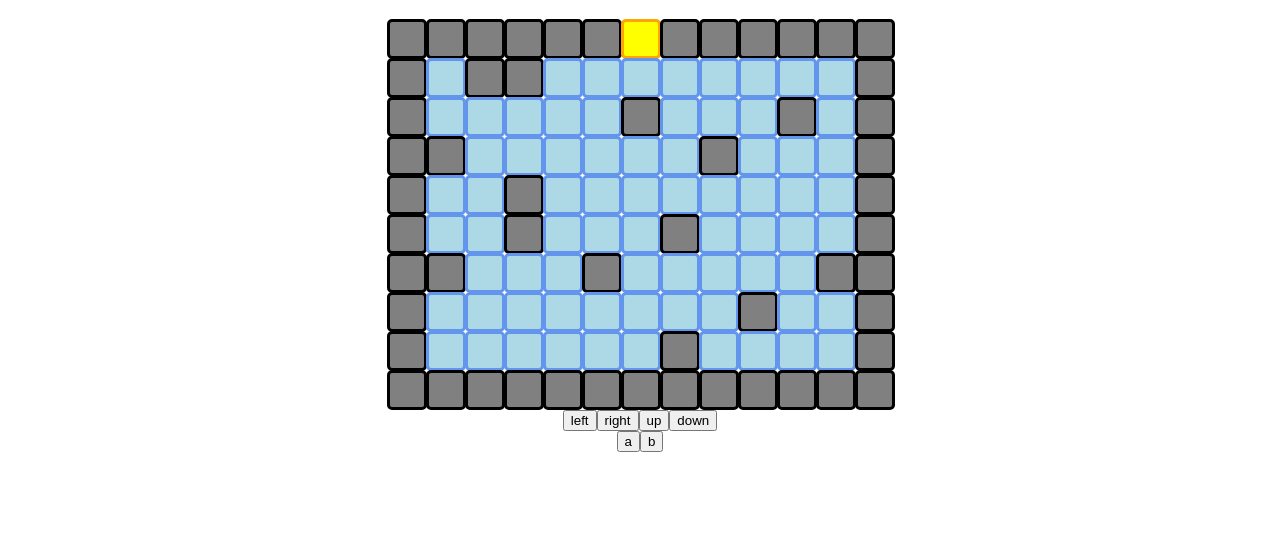
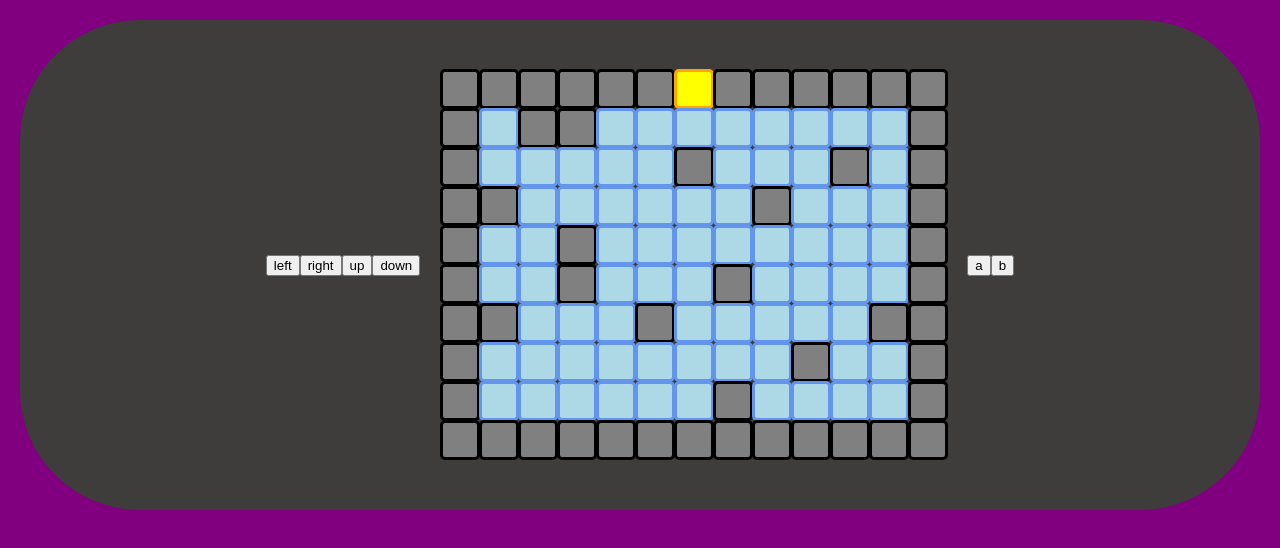
Before and after one commit to newusername1234/react-tile-game, a React (Create React App) app: page / in a window 1280 px wide. Shown: the top 548 px of the page. Built offline with nearby package versions, Linux system fonts and the light colour scheme.

Commit message:
adds bad styles

```diff
--- a/src/AB.js
+++ b/src/AB.js
@@ -2,9 +2,9 @@ import React from 'react';
 
 export default function AB({onClick}) {
     return (
-        <div>
-            <button value="a">a</button>
-            <button value="b" onClick={onClick}>b</button>
+        <div className="ab">
+            <button className="a" value="a">a</button>
+            <button className="b" value="b" onClick={onClick}>b</button>
         </div>
     )
 }
--- a/src/DPad.js
+++ b/src/DPad.js
@@ -3,10 +3,10 @@ import React from 'react';
 export default function DPad({onClick}) {
     return (
         <div className="dpad">
-            <button value="left" onClick={onClick}>left</button>
-            <button value="right" onClick={onClick}>right</button>
-            <button value="up" onClick={onClick}>up</button>
-            <button value="down" onClick={onClick}>down</button>
+            <button className="left" value="left" onClick={onClick}>left</button>
+            <button className="right" value="right" onClick={onClick}>right</button>
+            <button className="up" value="up" onClick={onClick}>up</button>
+            <button className="down" value="down" onClick={onClick}>down</button>
             {/* <button value="reset" onClick={onClick}>reset</button> */}
         </div>
     );
--- a/src/Game.js
+++ b/src/Game.js
@@ -108,16 +108,17 @@ export default class Game extends React.Component {
         return (
             <div className="game">
                 <div className="game-board">
+                    <DPad onClick={this.move}/>
                     <Screen
+                        className="screen"
                         winCheck={this.winCheck}
                         squares={current.squares}
                         xCoord={current.xCoord}
                         yCoord={current.yCoord}
                     />
-                    <DPad onClick={this.move}/>
                     <AB onClick={this.goBack} />
-                    {this.state.catPic && <img height='500px' width='500px' src={this.state.catPic} />}
                 </div>
+                {this.state.catPic && <img height='500px' width='500px' src={this.state.catPic} />}
             </div>
         );
     }
--- a/src/index.css
+++ b/src/index.css
@@ -1,6 +1,7 @@
 body {
     font: 14px "Century Gothic", Futura, sans-serif;
     margin: 20px;
+    background-color: purple;
 }
 
 ol, ul {
@@ -20,7 +21,7 @@ ol, ul {
 .square {
     border-radius: 5px;
     background: #fff;
-    border: 1px solid #999;
+    border: 1px solid rgb(75, 72, 72);
     float: left;
     font-size: 24px;
     font-weight: bold;
@@ -34,12 +35,22 @@ ol, ul {
 }
 
 .game {
+    background-color: rgb(63, 60, 60);
+    border-radius: 120px;
+}
+
+.game-board {
+    padding: 50px;
     display: flex;
     flex-direction: row;
     justify-content: center;
     align-items: center;
 }
 
-.game-info {
-    margin-left: 20px;
+.dpad {
+    padding-right: 20px;
 }
+
+.ab {
+    padding-left: 20px;
+}
```
